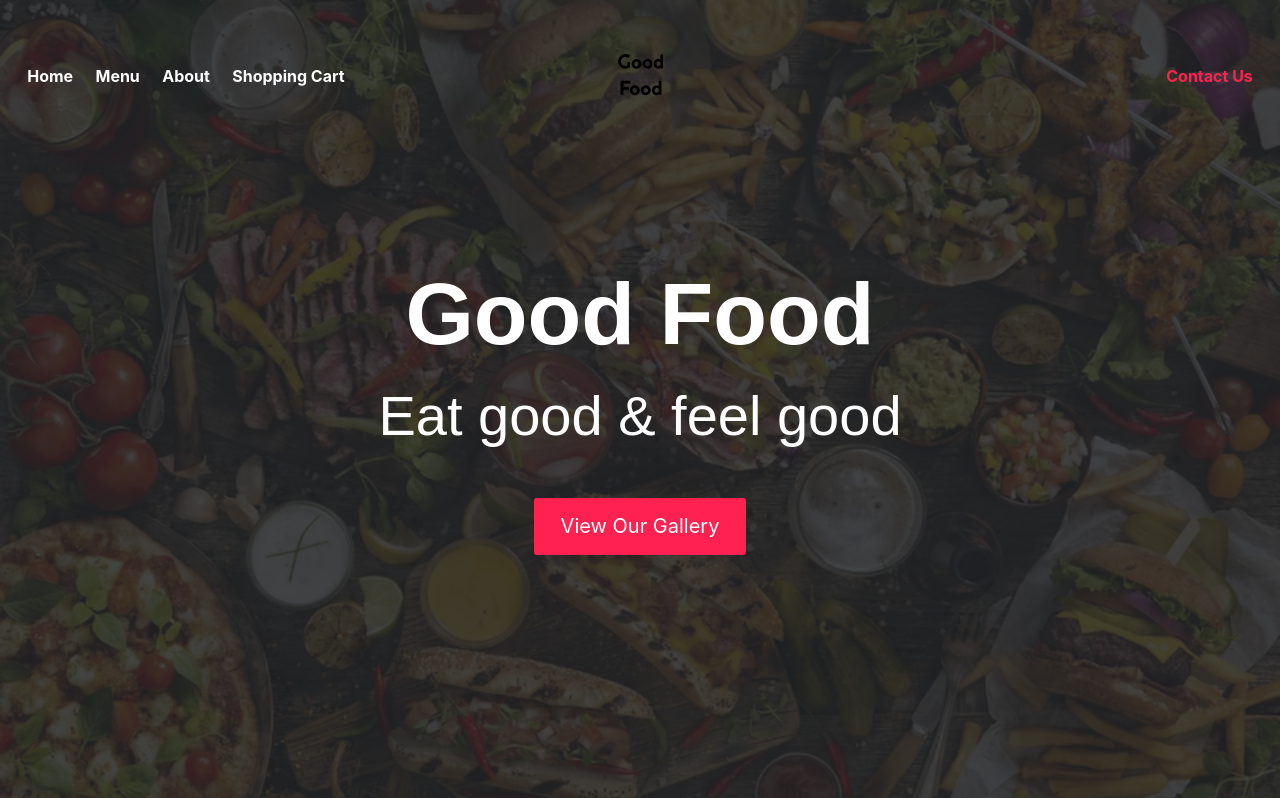
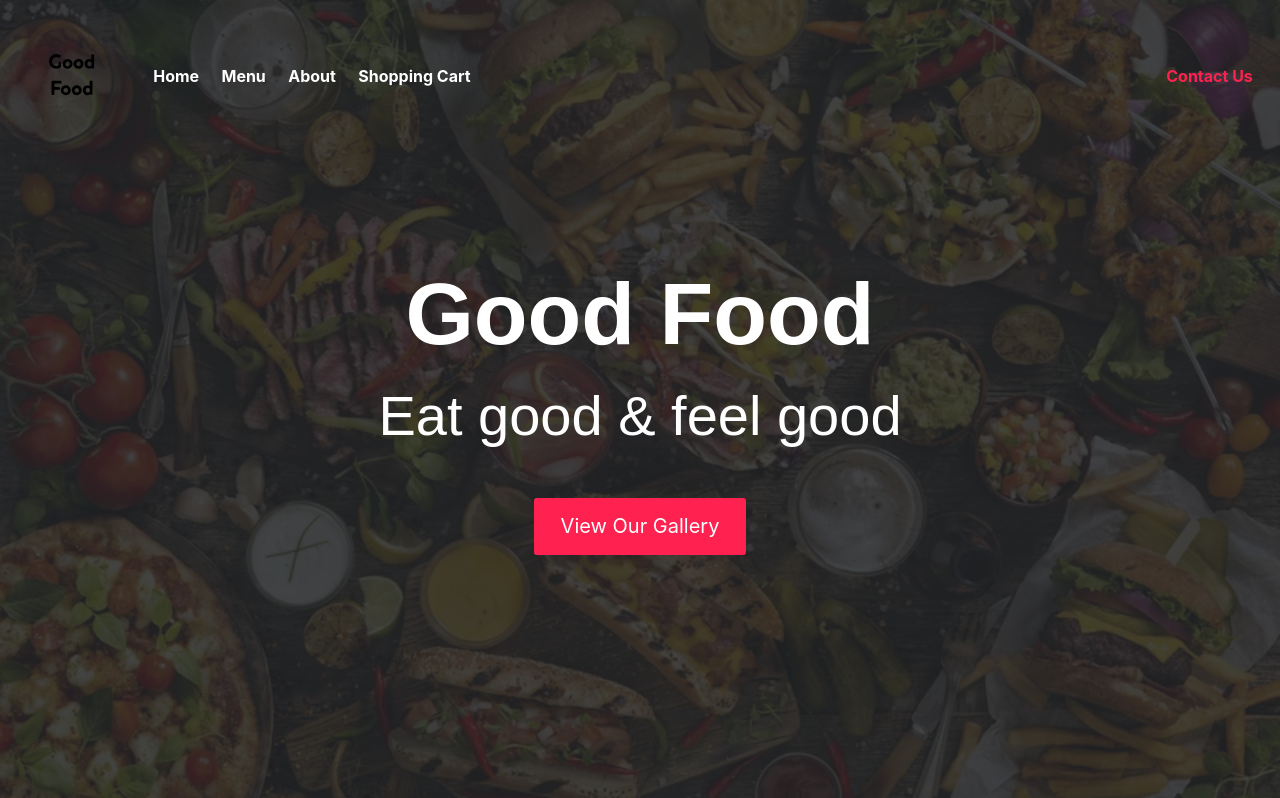
Before and after one commit to xyrois/Restaurant-website, a website: page index.html in a window 1280 px wide. Shown: the top 798 px of the page. Drawn offline with Linux system fonts and the light colour scheme; some packages are replaced by stand-ins of ours.

Commit message:
Update index.html

```diff
--- a/index.html
+++ b/index.html
@@ -39,32 +39,24 @@
 
     <!-- Navbar -->
     <nav class="custom-navbar navbar navbar-expand-lg navbar-dark fixed-top" data-spy="affix" data-offset-top="10">
-        <button class="navbar-toggler" type="button" data-toggle="collapse" data-target="#navbarSupportedContent" aria-controls="navbarSupportedContent" aria-expanded="false" aria-label="Toggle navigation">
+        <a class="navbar-brand" href="#">
+            <img src="assets/imgs/file.svg" class="brand-img" alt="">
+            <span class="brand-txt">Good Food</span>
+        </a>
+        <button class="navbar-toggler ml-auto" type="button" data-toggle="collapse" data-target="#navbarSupportedContent"
+            aria-controls="navbarSupportedContent" aria-expanded="false" aria-label="Toggle navigation">
             <span class="navbar-toggler-icon"></span>
         </button>
+
         <div class="collapse navbar-collapse" id="navbarSupportedContent">
-            <ul class="navbar-nav">
-                <li class="nav-item">
-                    <a class="nav-link" href="#home">Home</a>
-                </li>
-                <li class="nav-item">
-                    <a class="nav-link" href="#menu">Menu</a>
-                </li>
-                <li class="nav-item">
-                    <a class="nav-link" href="#about">About</a> <!-- Updated here to 'About' -->
-                </li>
-                <li class="nav-item">
-                    <a class="nav-link" href="#" id="toggle-cart-btn">Shopping Cart</a>
-                </li>
+            <ul class="navbar-nav mr-auto">
+                <li class="nav-item"><a class="nav-link" href="#home">Home</a></li>
+                <li class="nav-item"><a class="nav-link" href="#menu">Menu</a></li>
+                <li class="nav-item"><a class="nav-link" href="#about">About</a></li>
+                <li class="nav-item"><a class="nav-link" href="#" id="toggle-cart-btn">Shopping Cart</a></li>
             </ul>
-            <a class="navbar-brand m-auto" href="#">
-                <img src="assets/imgs/file.svg" class="brand-img" alt="">
-                <span class="brand-txt">Good Food</span>
-            </a>
-            <ul class="navbar-nav">
-                <li class="nav-item">
-                    <a class="nav-link" href="#contact">Contact Us</a>
-                </li>
+            <ul class="navbar-nav ml-auto">
+                <li class="nav-item"><a class="nav-link" href="#contact">Contact Us</a></li>
             </ul>
         </div>
     </nav>
```
